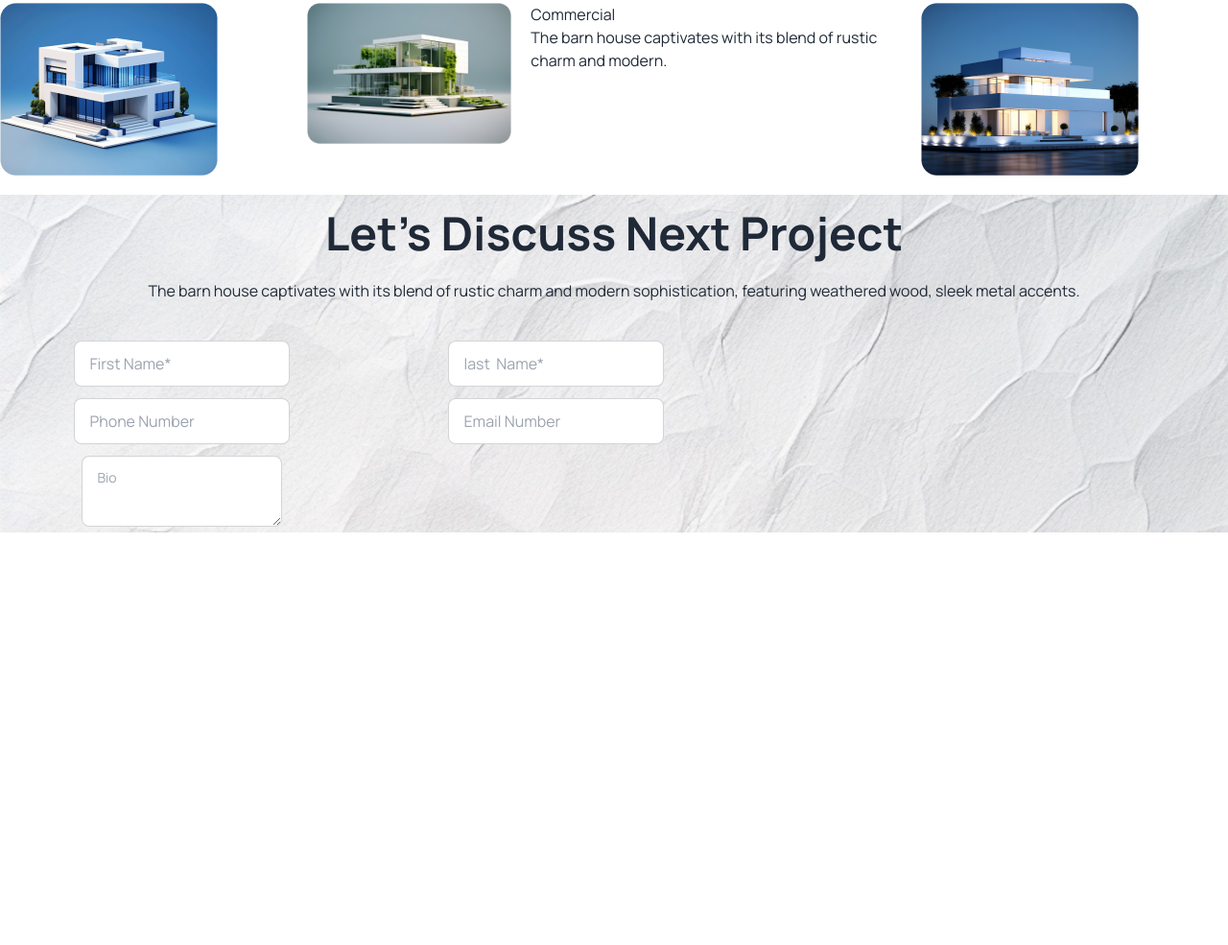
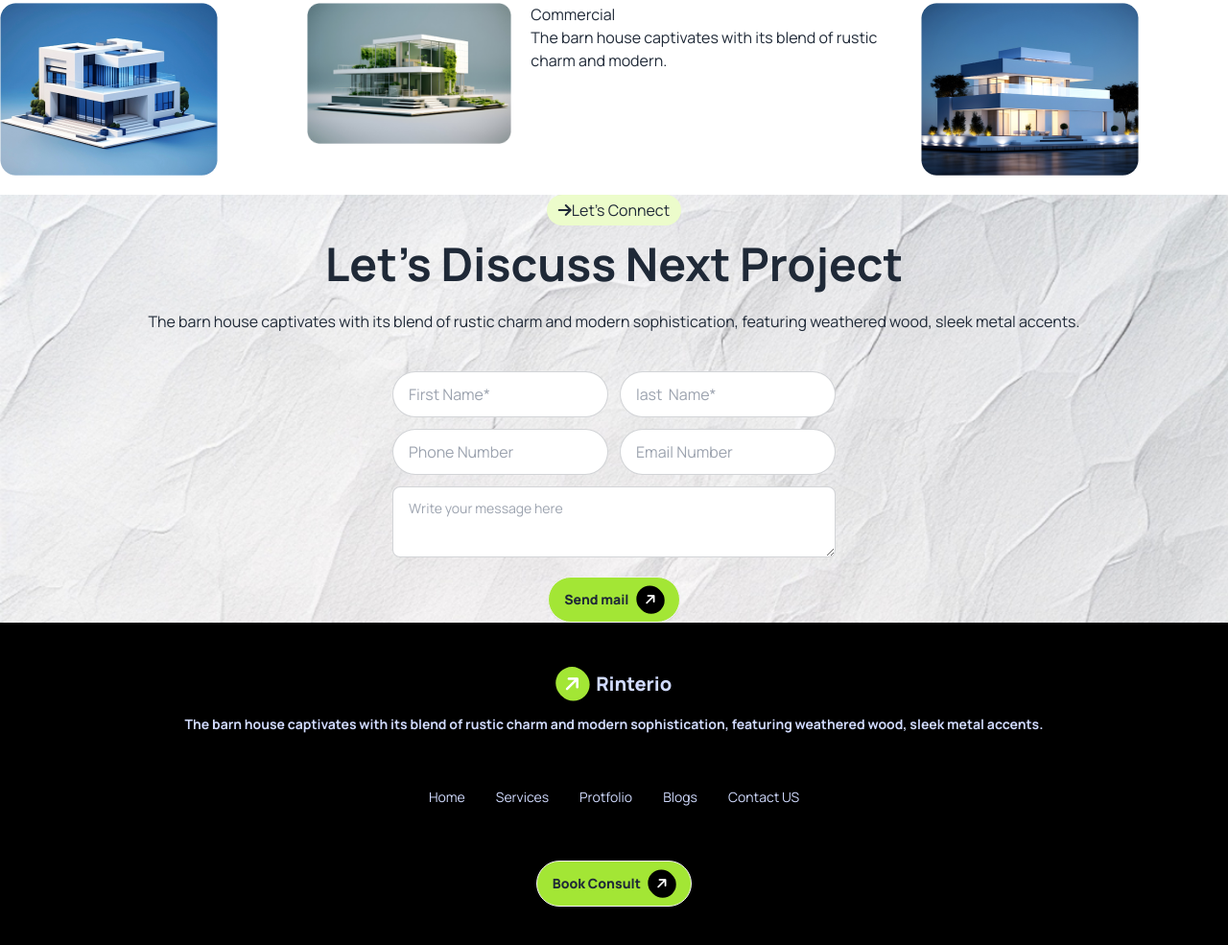
Before and after one commit to Mahadi200/3rd-assignment-mahadi, a plain HTML site: page index.html in a window 1280 px wide. Shown: the part 2496-3481 px from the top of the page at 96% size. Before the commit the page ends 3051 px from the top, so only its background shows below. Drawn offline with nearby package versions, Linux system fonts and the light colour scheme.

Commit message:
added footer

```diff
--- a/index.html
+++ b/index.html
@@ -216,7 +216,12 @@
 
   <section class="mt-5">
     <div class=" bg-[url('./assets/bg.jpg')] bg-no-repeat bg-cover">
-      <div class="hero  ">
+      <div class="text-center">
+        <button class="bg-lime-100 py-1 px-3 rounded-2xl "> <i class="fa-solid fa-arrow-right"></i>Let’s
+          Connect</button>
+      </div>
+
+      <div class="hero ">
         <div class="hero-content text-center">
           <div class="">
             <h1 class="text-5xl font-bold">Let’s Discuss Next Project</h1>
@@ -232,26 +237,56 @@
 
       </div>
 
-
-<div class="grid grid-cols-2 justify-center gap-3 place-items-center w-3/5 ">
+<div class="flex items-center justify-center  ">
+  <div class="  text-center grid grid-cols-2 justify-center gap-3 place-items-center   ">
     <div>
-    <input type="text" placeholder="First Name*" class="input input-bordered w-full max-w-xs" />
+      <input type="text" placeholder="First Name*" class="input input-bordered w-full max-w-xs rounded-3xl" />
     </div>
     <div>
-    <input type="text" placeholder="last  Name*" class="input input-bordered w-full max-w-xs" />
+      <input type="text" placeholder="last  Name*" class="input input-bordered w-full max-w-xs rounded-3xl " />
     </div>
     <div>
-    <input type="text" placeholder="Phone Number" class="input input-bordered w-full max-w-xs" />
+      <input type="text" placeholder="Phone Number" class="input input-bordered w-full max-w-xs rounded-3xl" />
     </div>
     <div>
-    <input type="text" placeholder="Email Number" class="input input-bordered w-full max-w-xs" />
+      <input type="text" placeholder="Email Number" class="input input-bordered w-full max-w-xs rounded-3xl" />
     </div>
 
-  <div>
-    <textarea class="textarea textarea-bordered" placeholder="Bio"></textarea>
+    <div class=" grid col-span-2  w-full ">
+      <textarea class="textarea textarea-bordered  " placeholder="Write your message here  "></textarea>
     </div>
   </div>
+</div>
+
+      <div class="flex items-center justify-center w-full mt-5 px-100">
+        <a class="btn bg-lime-400 rounded-3xl font-extrabold ">Send mail <i
+          class="fa-solid fa-arrow-right -rotate-45 bg-black text-white rounded-full py-2 px-2"></i></a></div>
   </section>
+
+  <footer>
+    <footer class="footer footer-center bg-black text-primary-content p-10">
+      <aside>
+        <a class="btn btn-ghost text-xl font-extrabold"> <i class="fa-solid fa-arrow-right -rotate-45 bg-lime-400 text-white rounded-full py-2 px-2"></i></i>Rinterio</a>
+        </svg>
+        <p class="font-bold">
+        The barn house captivates with its blend of rustic charm and modern sophistication, featuring weathered wood, sleek
+        metal accents.
+      </aside>
+      <div class="navbar-center hidden lg:flex">
+        <ul class="menu menu-horizontal px-1">
+          <li><a>Home</a></li>
+          <li><a>Services</a></li>
+          <li><a>Protfolio</a></li>
+          <li><a>Blogs</a></li>
+          <li><a>Contact US</a></li>
+        </ul>
+      </div>
+<div><a class="btn bg-lime-400 rounded-3xl font-extrabold ">Book Consult <i
+    class="fa-solid fa-arrow-right -rotate-45 bg-black text-white rounded-full py-2 px-2"></i></a>
+  </div>
+
+    </footer>
+  </footer>
 
 </body>
 
```
Lines whose indentation alone changed are shown as unchanged.
